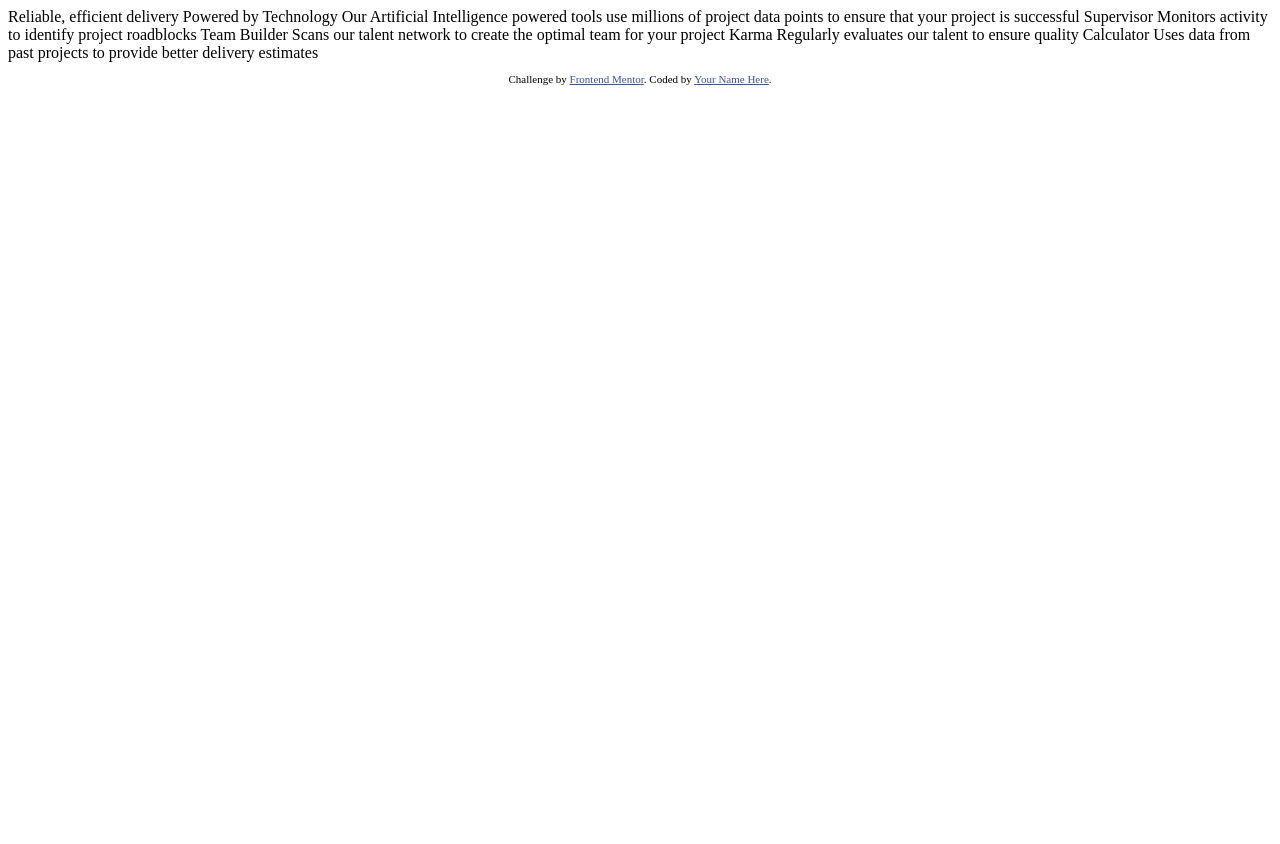
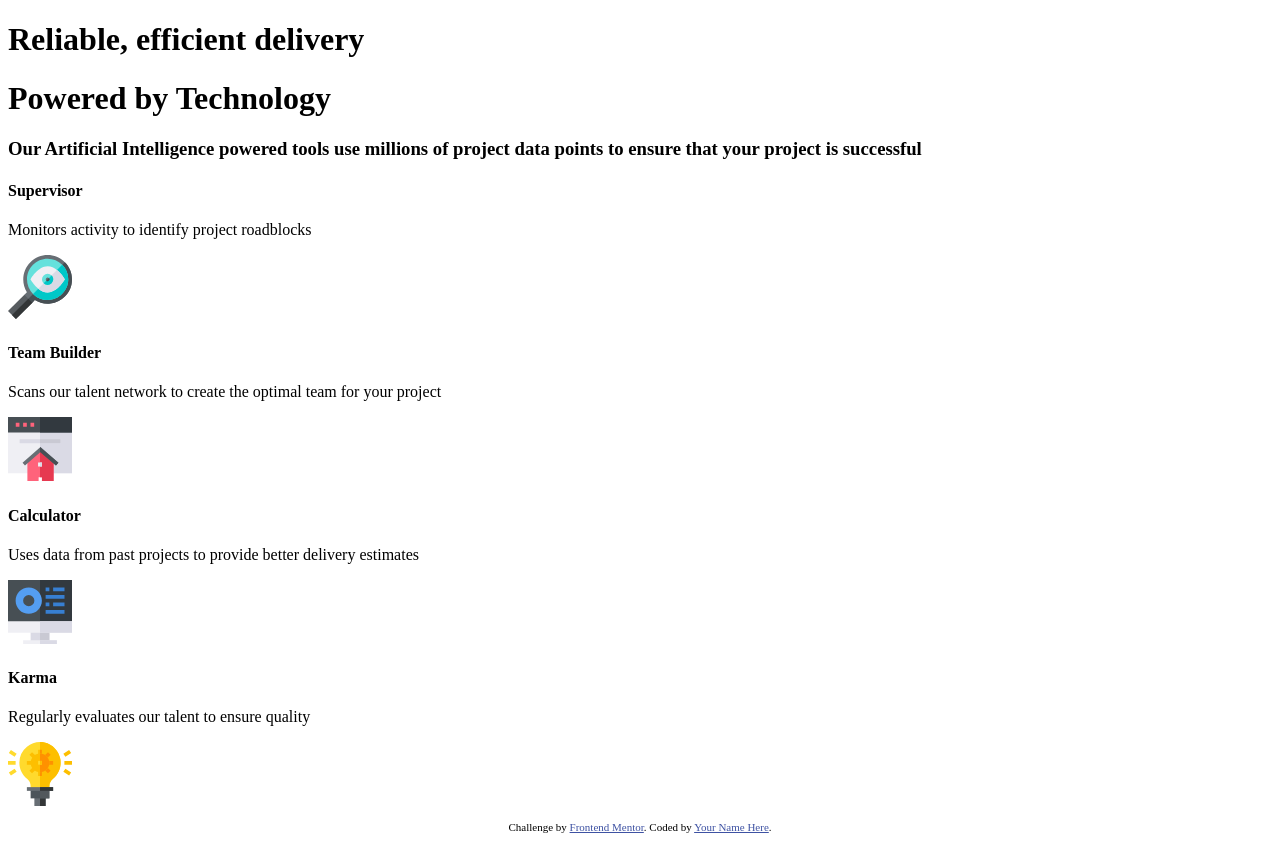
Before and after one commit to rizalfmaulana/four-card-feature-section, a plain HTML site: page index.html in a window 1280 px wide. Before the commit the page ends 800 px from the top, so only its background shows below. Drawn offline with Linux system fonts and the light colour scheme.

Commit message:
modified html

```diff
--- a/index.html
+++ b/index.html
@@ -15,26 +15,38 @@
   </style>
 </head>
 <body>
-
-  Reliable, efficient delivery
-  Powered by Technology
-
-  Our Artificial Intelligence powered tools use millions of project data points
-  to ensure that your project is successful
-
-  Supervisor
-  Monitors activity to identify project roadblocks
-
-  Team Builder
-  Scans our talent network to create the optimal team for your project
-
-  Karma
-  Regularly evaluates our talent to ensure quality
-
-  Calculator
-  Uses data from past projects to provide better delivery estimates
-
-
+  <main>
+    <div class="container">
+      <div class="title">
+        <h1>Reliable, efficient delivery</h1>
+        <h1>Powered by Technology</h1>
+        <h3>Our Artificial Intelligence powered tools use millions of project data points
+  to ensure that your project is successful</h3>
+      </div>
+      <div class="content">
+        <div class="one">
+          <h4>Supervisor</h4>
+          <p>Monitors activity to identify project roadblocks</p>
+          <img src="./images/icon-supervisor.svg" alt="">
+        </div>
+        <div class="two">
+          <h4>Team Builder</h4>
+          <p>Scans our talent network to create the optimal team for your project</p>
+          <img src="./images/icon-team-builder.svg" alt="">
+        </div>
+        <div class="three">
+          <h4>Calculator</h4>
+          <p>Uses data from past projects to provide better delivery estimates</p>
+          <img src="./images/icon-calculator.svg" alt="">
+        </div>
+        <div class="four">
+          <h4>Karma</h4>
+          <p>Regularly evaluates our talent to ensure quality</p>
+          <img src="./images/icon-karma.svg" alt="">
+        </div>
+      </div>
+    </div>
+  </main>
   <footer>
     <p class="attribution">
       Challenge by <a href="https://www.frontendmentor.io?ref=challenge" target="_blank">Frontend Mentor</a>.
```
